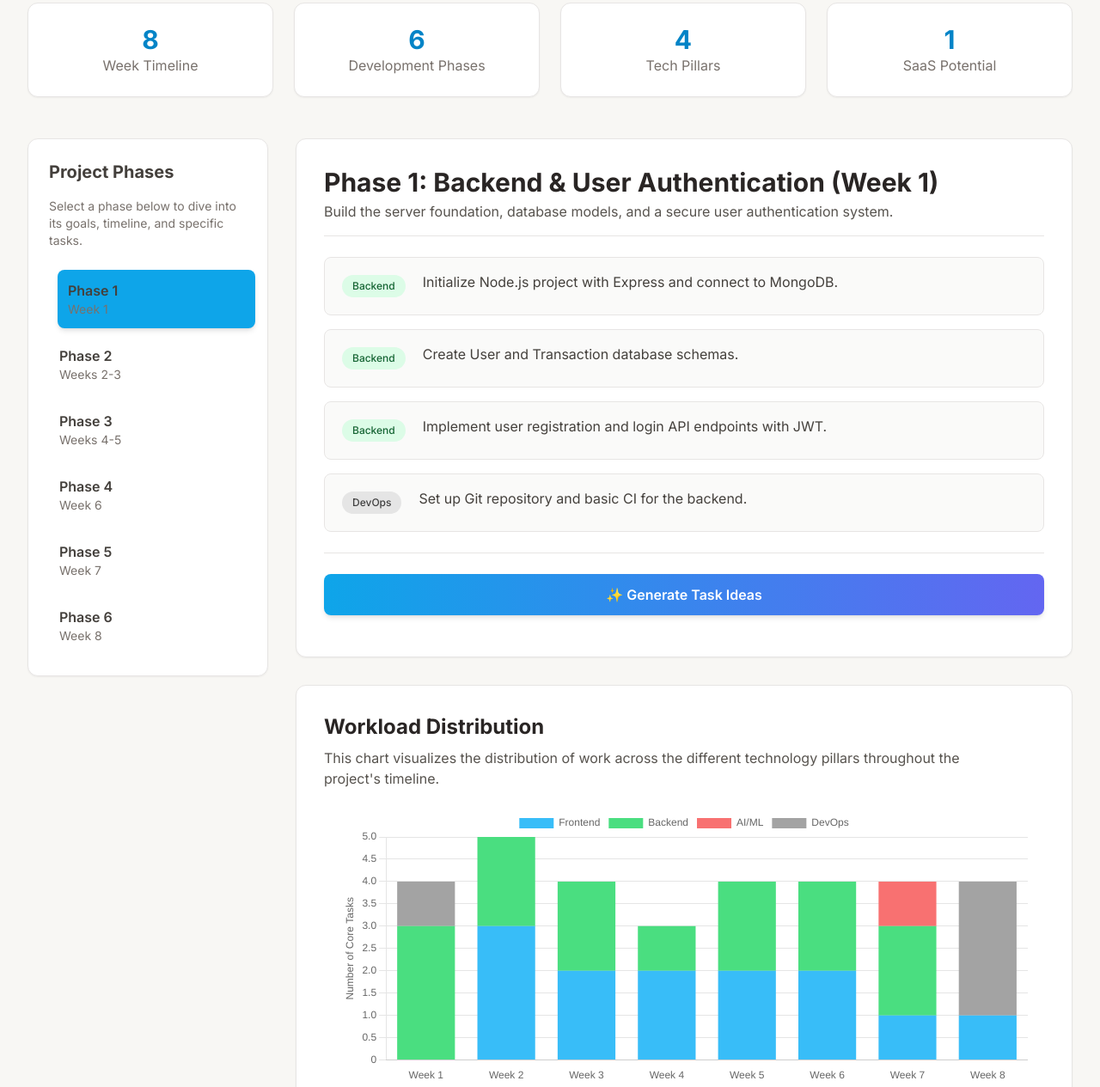
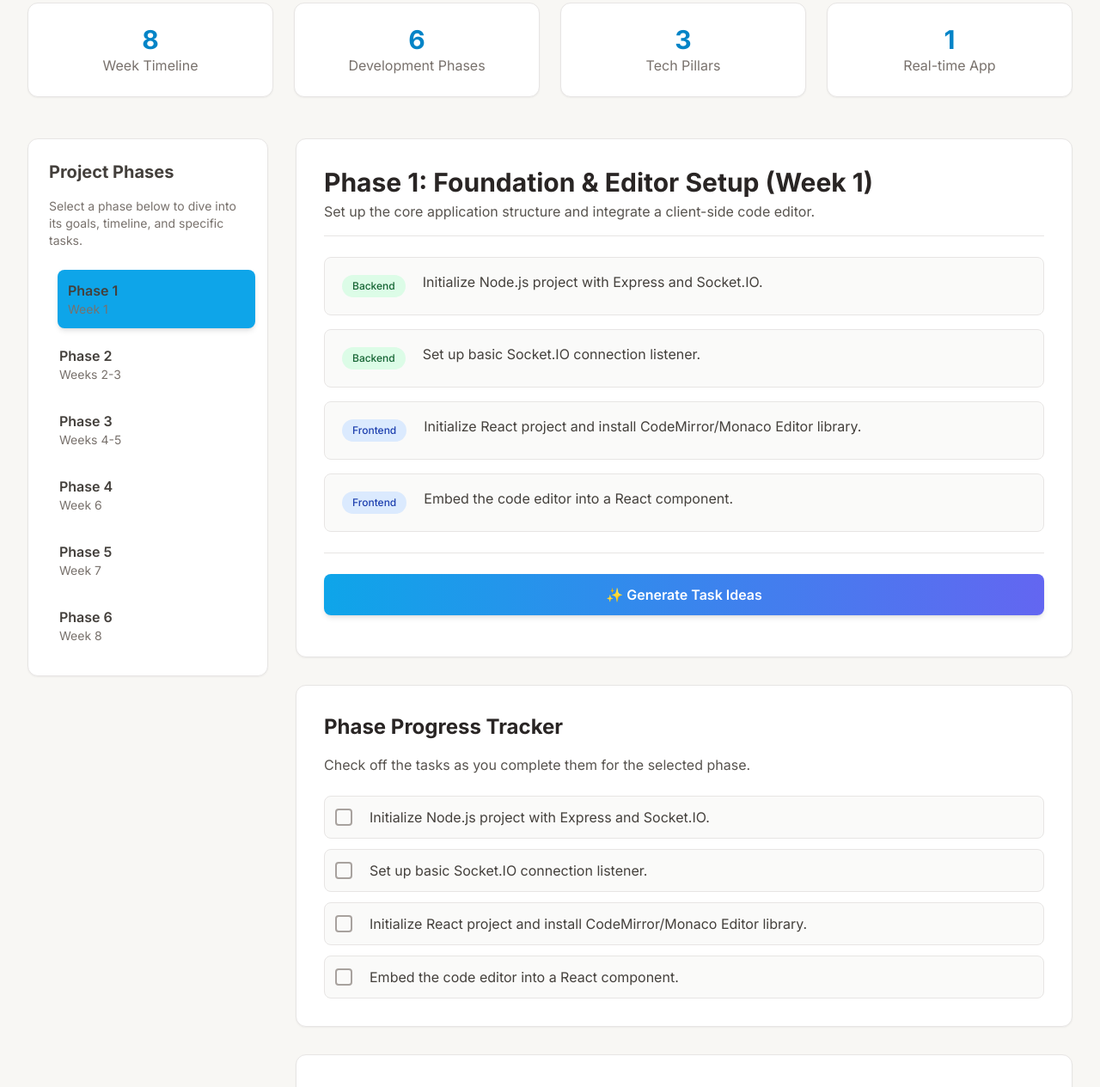
Before and after one commit to Vishwas-Pandey/sample_idea, a plain HTML site: page code_platform.html in a window 1280 px wide. Shown: the part 221-1486 px from the top of the page at 86% size. Drawn offline with nearby package versions, Linux system fonts and the light colour scheme.

Commit message:
design changes in code_platform

```diff
--- a/code_platform.html
+++ b/code_platform.html
@@ -3,7 +3,7 @@
   <head>
     <meta charset="UTF-8" />
     <meta name="viewport" content="width=device-width, initial-scale=1.0" />
-    <title>Personal Finance Tracker: Interactive Project Plan</title>
+    <title>Collaborative Code Editor: Interactive Project Plan</title>
     <script src="https://cdn.tailwindcss.com"></script>
     <script src="https://cdn.jsdelivr.net/npm/chart.js"></script>
     <link rel="preconnect" href="https://fonts.googleapis.com" />
@@ -68,10 +68,6 @@
         background-color: #dcfce7;
         color: #166534;
       }
-      .bg-ml {
-        background-color: #fee2e2;
-        color: #991b1b;
-      }
       .bg-devops {
         background-color: #e5e5e5;
         color: #404040;
@@ -90,6 +86,40 @@
           transform: rotate(360deg);
         }
       }
+      .task-checkbox-item {
+        display: flex;
+        align-items: center;
+        cursor: pointer;
+      }
+      .task-checkbox-item input[type="checkbox"] {
+        appearance: none;
+        width: 1.25rem;
+        height: 1.25rem;
+        border: 2px solid #a8a29e;
+        border-radius: 0.25rem;
+        margin-right: 0.75rem;
+        cursor: pointer;
+        position: relative;
+        transition: background-color 0.2s, border-color 0.2s;
+        flex-shrink: 0;
+      }
+      .task-checkbox-item input[type="checkbox"]:checked {
+        background-color: #0ea5e9;
+        border-color: #0ea5e9;
+      }
+      .task-checkbox-item input[type="checkbox"]:checked::after {
+        content: "✔";
+        color: white;
+        font-size: 0.8rem;
+        position: absolute;
+        top: 50%;
+        left: 50%;
+        transform: translate(-50%, -50%);
+      }
+      .task-checkbox-item label.completed {
+        text-decoration: line-through;
+        color: #78716c;
+      }
     </style>
   </head>
   <body class="antialiased">
@@ -101,11 +131,11 @@
           >&larr; Back to Project Hub</a
         >
         <h1 class="text-4xl md:text-5xl font-bold text-stone-800">
-          Personal Finance Tracker
+          Collaborative Coding Platform
         </h1>
         <p class="mt-2 text-lg text-stone-600 max-w-3xl mx-auto">
-          A practical app for tracking expenses and gaining smart financial
-          insights through data visualization and forecasting.
+          A real-time code editor project plan, focusing on system design and
+          live collaboration features.
         </p>
       </header>
       <div
@@ -121,12 +151,12 @@
           <p class="text-stone-500">Development Phases</p>
         </div>
         <div class="bg-white p-6 rounded-xl shadow-sm border border-stone-200">
-          <h3 class="text-3xl font-bold text-sky-600">4</h3>
+          <h3 class="text-3xl font-bold text-sky-600">3</h3>
           <p class="text-stone-500">Tech Pillars</p>
         </div>
         <div class="bg-white p-6 rounded-xl shadow-sm border border-stone-200">
           <h3 class="text-3xl font-bold text-sky-600">1</h3>
-          <p class="text-stone-500">SaaS Potential</p>
+          <p class="text-stone-500">Real-time App</p>
         </div>
       </div>
       <main class="grid grid-cols-1 lg:grid-cols-12 gap-8">
@@ -175,6 +205,20 @@
               <div id="gemini-results" class="mt-4 space-y-3"></div>
             </div>
           </section>
+
+          <section
+            id="progress-tracker-pane"
+            class="bg-white p-6 sm:p-8 rounded-xl shadow-sm border border-stone-200"
+          >
+            <h2 class="text-2xl font-bold text-stone-800 mb-4">
+              Phase Progress Tracker
+            </h2>
+            <p class="text-stone-600 mb-6">
+              Check off the tasks as you complete them for the selected phase.
+            </p>
+            <div id="progress-list" class="space-y-3"></div>
+          </section>
+
           <section
             class="bg-white p-6 sm:p-8 rounded-xl shadow-sm border border-stone-200"
           >
@@ -196,178 +240,174 @@
       const projectPlan = {
         projectData: [
           {
-            phase: "Phase 1: Backend & User Authentication",
+            phase: "Phase 1: Foundation & Editor Setup",
             week: "Week 1",
-            goal: "Build the server foundation, database models, and a secure user authentication system.",
+            goal: "Set up the core application structure and integrate a client-side code editor.",
             tasks: [
               {
                 category: "Backend",
-                task: "Initialize Node.js project with Express and connect to MongoDB.",
+                task: "Initialize Node.js project with Express and Socket.IO.",
               },
               {
                 category: "Backend",
-                task: "Create User and Transaction database schemas.",
+                task: "Set up basic Socket.IO connection listener.",
               },
               {
-                category: "Backend",
-                task: "Implement user registration and login API endpoints with JWT.",
+                category: "Frontend",
+                task: "Initialize React project and install CodeMirror/Monaco Editor library.",
               },
               {
-                category: "DevOps",
-                task: "Set up Git repository and basic CI for the backend.",
+                category: "Frontend",
+                task: "Embed the code editor into a React component.",
               },
             ],
           },
           {
-            phase: "Phase 2: Core Frontend & Transaction CRUD",
+            phase: "Phase 2: Real-time Sync Core Logic",
             week: "Weeks 2-3",
-            goal: "Develop the main user interface for viewing, adding, editing, and deleting transactions.",
+            goal: "Implement the real-time synchronization of code between multiple clients.",
             tasks: [
               {
-                category: "Frontend",
-                task: "Initialize React project and set up Recharts & Tailwind CSS.",
+                category: "Backend",
+                task: "Create a 'room' concept in Socket.IO for session management.",
+              },
+              {
+                category: "Backend",
+                task: "Implement logic to broadcast code changes to all clients in a room.",
               },
               {
                 category: "Frontend",
-                task: "Create a dashboard layout and transaction table component.",
+                task: "Emit an event to the server whenever the editor content changes.",
               },
               {
                 category: "Frontend",
-                task: "Build a form modal for adding/editing transactions with validation.",
-              },
-              {
-                category: "Backend",
-                task: "Create secure CRUD API endpoints for transactions.",
-              },
-              {
-                category: "Frontend",
-                task: "Connect the frontend to all transaction APIs.",
+                task: "Listen for incoming code change events and update the editor content.",
               },
             ],
           },
           {
-            phase: "Phase 3: Data Visualization Dashboard",
+            phase: "Phase 3: Multi-user & Room Management",
             week: "Weeks 4-5",
-            goal: "Implement interactive charts and graphs to visualize financial data.",
+            goal: "Develop features for users to create, join, and see other participants in coding sessions.",
             tasks: [
               {
                 category: "Backend",
-                task: "Create API endpoints that provide aggregated data for charts (e.g., spending by category).",
+                task: "Develop API endpoints for creating and joining rooms (e.g., using unique IDs).",
+              },
+              {
+                category: "Backend",
+                task: "Manage user presence, broadcasting when users join or leave a room.",
               },
               {
                 category: "Frontend",
-                task: "Use Recharts to create a pie chart for expense categories.",
+                task: "Build a UI for creating or entering a room ID.",
               },
               {
                 category: "Frontend",
-                task: "Use Recharts to create a bar chart for monthly income vs. expenses.",
+                task: "Display a list of currently connected users/avatars in the session.",
               },
               {
-                category: "Frontend",
-                task: "Add filters to the dashboard for different time ranges (e.g., Month, Year).",
+                category: "DevOps",
+                task: "Set up a PostgreSQL/MongoDB database to persist room information.",
               },
             ],
           },
           {
-            phase: "Phase 4: Budgeting & Goal Setting",
+            phase: "Phase 4: Advanced Editor Features",
             week: "Week 6",
-            goal: "Introduce features for users to set and track their financial budgets.",
+            goal: "Enhance the editor with features like language selection and code execution.",
             tasks: [
               {
-                category: "Backend",
-                task: "Create Budget database schema and associated APIs.",
+                category: "Frontend",
+                task: "Add a dropdown to select the coding language (e.g., JavaScript, Python).",
               },
               {
                 category: "Frontend",
-                task: "Design and build a UI for users to create and view monthly budgets.",
-              },
-              {
-                category: "Frontend",
-                task: "Implement progress bars to visually track spending against budgets.",
+                task: "Implement syntax highlighting changes based on language selection.",
               },
               {
                 category: "Backend",
-                task: "Add logic to calculate budget progress on the backend.",
+                task: "Integrate with a code execution API (e.g., Judge0, JDoodle).",
+              },
+              {
+                category: "Backend",
+                task: "Create a secure endpoint to proxy code execution requests.",
               },
             ],
           },
           {
-            phase: "Phase 5: ML for Smart Insights",
+            phase: "Phase 5: UI/UX & Refinement",
             week: "Week 7",
-            goal: "Add a small machine learning model to provide users with predictive insights.",
+            goal: "Polish the user interface and improve the overall collaborative experience.",
             tasks: [
               {
-                category: "AI/ML",
-                task: "Develop a simple expense forecasting model (e.g., linear regression) in a Python script.",
-              },
-              {
-                category: "Backend",
-                task: "Create a job that runs the ML script periodically to update forecasts.",
-              },
-              {
-                category: "Backend",
-                task: "Create a new API endpoint to serve these smart insights.",
+                category: "Frontend",
+                task: "Design and implement a clean, intuitive layout for the editor and user list.",
               },
               {
                 category: "Frontend",
-                task: "Display insights on the dashboard (e.g., 'You are projected to spend $X on groceries this month.').",
+                task: "Add a 'Copy Share Link' button for easy invitations.",
+              },
+              {
+                category: "Frontend",
+                task: "Implement different editor themes (e.g., light/dark mode).",
               },
             ],
           },
           {
-            phase: "Phase 6: Final Polish & Deployment",
+            phase: "Phase 6: Deployment & Testing",
             week: "Week 8",
-            goal: "Refine the application, perform testing, and deploy it to a live environment.",
+            goal: "Containerize, test, and deploy the application.",
             tasks: [
               {
-                category: "Frontend",
-                task: "Conduct a full UI/UX review and apply polish.",
+                category: "DevOps",
+                task: "Create Dockerfiles for the frontend and backend services.",
               },
               {
                 category: "DevOps",
-                task: "Containerize the frontend and backend applications using Docker.",
+                task: "Configure Nginx as a reverse proxy for WebSocket connections.",
               },
               {
                 category: "DevOps",
-                task: "Set up a CI/CD pipeline for automated deployments.",
+                task: "Deploy the application to a cloud provider.",
               },
               {
-                category: "DevOps",
-                task: "Deploy to a cloud platform and configure the database.",
+                category: "Backend",
+                task: "Conduct basic load testing on Socket.IO connections.",
               },
             ],
           },
         ],
         geminiMockResponses: {
           0: [
-            "Implement password hashing using bcrypt.",
-            "Add API rate limiting to prevent abuse.",
-            "Set up an email service for account verification.",
+            "Design the database schema for user accounts and sessions.",
+            "Set up a linter and formatter for consistent code style.",
+            "Choose a UI component library for React.",
           ],
           1: [
-            "Implement client-side state management (e.g., Context API).",
-            "Add optimistic UI updates for faster user feedback.",
-            "Create a reusable custom hook for API calls.",
+            "Research conflict resolution strategies for real-time editing.",
+            "Implement cursor position sharing.",
+            "Add debouncing to the editor's change event.",
           ],
           2: [
-            "Add tooltips to charts for detailed information on hover.",
-            "Implement a 'Top Spending' summary card.",
-            "Ensure all charts are fully responsive and accessible.",
+            "Implement user authentication to protect rooms.",
+            "Add a feature to make rooms public or private.",
+            "Persist chat messages for each room.",
           ],
           3: [
-            "Send notifications when a user is approaching their budget limit.",
-            "Allow budgets to roll over to the next month.",
-            "Create a dedicated 'Budgets' page with more analysis.",
+            "Cache results from the code execution API.",
+            "Add a loading indicator while code is executing.",
+            "Display stdout, stderr, and execution time in the UI.",
           ],
           4: [
-            "Explore more advanced forecasting models (e.g., ARIMA).",
-            "Add insights for identifying unusual spending patterns.",
-            "Allow users to give feedback on insights.",
+            "Conduct user testing to gather feedback.",
+            "Add responsive design for tablets.",
+            "Create a settings modal for editor preferences.",
           ],
           5: [
-            "Implement end-to-end tests using a framework like Cypress.",
-            "Add comprehensive documentation for the API.",
-            "Set up logging and monitoring for production.",
+            "Implement end-to-end tests for the collaboration flow.",
+            "Set up automated build and deployment pipelines.",
+            "Configure SSL/TLS for secure communication.",
           ],
         },
         workloadData: {
@@ -384,22 +424,17 @@
           datasets: [
             {
               label: "Frontend",
-              data: [0, 3, 2, 2, 2, 2, 1, 1],
+              data: [2, 2, 0, 2, 2, 2, 3, 0],
               backgroundColor: "#38bdf8",
             },
             {
               label: "Backend",
-              data: [3, 2, 2, 1, 2, 2, 2, 0],
+              data: [2, 2, 0, 2, 0, 2, 0, 1],
               backgroundColor: "#4ade80",
             },
             {
-              label: "AI/ML",
-              data: [0, 0, 0, 0, 0, 0, 1, 0],
-              backgroundColor: "#f87171",
-            },
-            {
               label: "DevOps",
-              data: [1, 0, 0, 0, 0, 0, 0, 3],
+              data: [0, 0, 0, 0, 1, 0, 0, 3],
               backgroundColor: "#a3a3a3",
             },
           ],
@@ -413,6 +448,8 @@
       const geminiButton = document.getElementById("gemini-button");
       const geminiLoading = document.getElementById("gemini-loading");
       const geminiResults = document.getElementById("gemini-results");
+      const progressList = document.getElementById("progress-list");
+
       async function callGeminiApi(phaseIndex) {
         geminiButton.disabled = true;
         geminiLoading.classList.remove("hidden");
@@ -424,6 +461,7 @@
           )
         );
       }
+
       async function handleGeminiClick() {
         const ideas = await callGeminiApi(activePhaseIndex);
         geminiLoading.classList.add("hidden");
@@ -438,6 +476,7 @@
           geminiResults.appendChild(ideaElement);
         });
       }
+
       function renderPhaseDetails(index) {
         const phase = projectPlan.projectData[index];
         phaseTitle.textContent = `${phase.phase} (${phase.week})`;
@@ -449,8 +488,6 @@
               ? "bg-fe"
               : task.category === "Backend"
               ? "bg-be"
-              : task.category === "AI/ML"
-              ? "bg-ml"
               : "bg-devops";
           const taskEl = document.createElement("div");
           taskEl.className =
@@ -463,6 +500,35 @@
         geminiLoading.classList.add("hidden");
         geminiButton.disabled = false;
       }
+
+      function renderProgressTracker(index) {
+        const phase = projectPlan.projectData[index];
+        progressList.innerHTML = "";
+        if (phase.tasks.length === 0) {
+          progressList.innerHTML =
+            '<p class="text-stone-500">No tasks in this phase to track.</p>';
+          return;
+        }
+        phase.tasks.forEach((task, i) => {
+          const listItem = document.createElement("div");
+          listItem.className =
+            "task-checkbox-item p-3 bg-stone-50 rounded-lg border border-stone-200 hover:bg-stone-100";
+          const checkbox = document.createElement("input");
+          checkbox.type = "checkbox";
+          checkbox.id = `task-${index}-${i}`;
+          const label = document.createElement("label");
+          label.htmlFor = `task-${index}-${i}`;
+          label.textContent = task.task;
+          label.className = "flex-1 text-stone-700 pl-2";
+          listItem.appendChild(checkbox);
+          listItem.appendChild(label);
+          checkbox.addEventListener("change", () => {
+            label.classList.toggle("completed");
+          });
+          progressList.appendChild(listItem);
+        });
+      }
+
       function updateActiveButton(index) {
         phaseNavigation
           .querySelectorAll(".phase-button")
@@ -470,11 +536,14 @@
             button.classList.toggle("active", i === index)
           );
       }
+
       function handlePhaseClick(index) {
         activePhaseIndex = index;
         renderPhaseDetails(activePhaseIndex);
+        renderProgressTracker(activePhaseIndex);
         updateActiveButton(activePhaseIndex);
       }
+
       function initializeNavigation() {
         projectPlan.projectData.forEach((phase, index) => {
           const button = document.createElement("button");
@@ -489,6 +558,7 @@
           phaseNavigation.appendChild(button);
         });
       }
+
       function initializeChart() {
         const ctx = document.getElementById("workloadChart").getContext("2d");
         new Chart(ctx, {
@@ -511,6 +581,7 @@
           },
         });
       }
+
       document.addEventListener("DOMContentLoaded", () => {
         initializeNavigation();
         geminiButton.addEventListener("click", handleGeminiClick);
```
